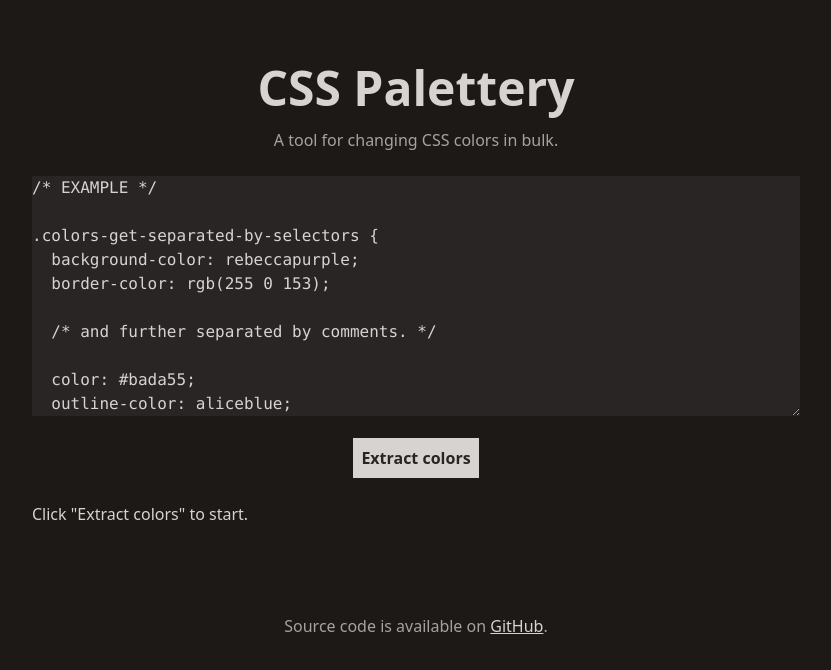
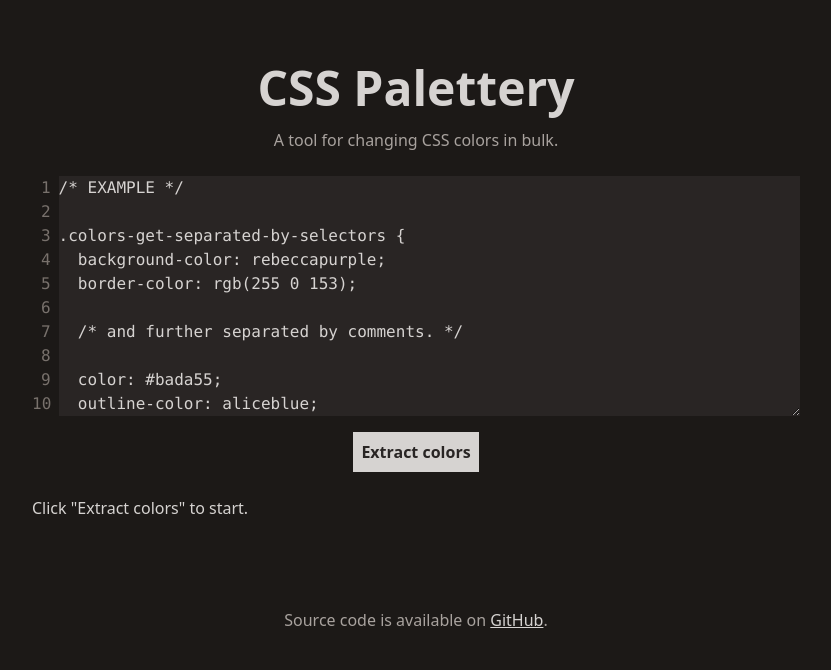
Before and after one commit to teatov/css-palettery, a Svelte app: page / in a window 1280 px wide. Shown: the top 670 px of the page, without its empty margins (224-1055 px from the left). Built offline with nearby package versions, Linux system fonts and the light colour scheme.

Commit message:
added line numbers to the textarea

```diff
--- a/src/App.svelte
+++ b/src/App.svelte
@@ -3,6 +3,7 @@
   import chroma from 'chroma-js';
   import exampleCss from './assets/example.css?raw';
   import Button from './lib/Button.svelte';
+  import Textarea from './lib/Textarea.svelte';
   import getColorMode from './lib/getColorMode';
 
   const CONVERTIBLE_COLOR_MODES: ColorMode[] = [
@@ -285,14 +286,13 @@
     <p class="text-stone-400">A tool for changing CSS colors in bulk.</p>
   </div>
   <div class="space-y-4">
-    <textarea
+    <Textarea
       name="source"
       id="source"
-      class="w-full bg-stone-800 font-mono placeholder-stone-500"
       placeholder="Paste CSS code here..."
-      rows="10"
+      rows={10}
       bind:value={source}
-    ></textarea>
+    ></Textarea>
     <div class="text-center">
       <Button onclick={parseCss}>Extract colors</Button>
     </div>
@@ -445,13 +445,8 @@
             >{copied ? 'Copied!' : 'Copy to clipboard'}</Button
           >
         </div>
-        <textarea
-          name="output"
-          id="output"
-          class="w-full bg-stone-800 font-mono placeholder-stone-500"
-          rows="10"
-          bind:value={output}
-        ></textarea>
+        <Textarea name="output" id="output" rows={10} bind:value={output}
+        ></Textarea>
       {/if}
     </div>
   {/if}
--- /dev/null
+++ b/src/lib/Textarea.svelte
@@ -0,0 +1,41 @@
+<script lang="ts">
+  import type { HTMLTextareaAttributes } from 'svelte/elements';
+
+  let { value = $bindable(), ...props }: HTMLTextareaAttributes = $props();
+
+  let textarea: HTMLTextAreaElement;
+  let lineNumbersDiv: HTMLDivElement;
+
+  $effect(() => {
+    const ro = new ResizeObserver(() => {
+      const rect = textarea.getBoundingClientRect();
+      lineNumbersDiv.style.height = `${rect.height}px`;
+      displayLineNumbers();
+    });
+    ro.observe(textarea);
+  });
+
+  const displayLineNumbers = () => {
+    lineNumbersDiv.innerHTML = Array.from(
+      {
+        length: textarea.value.split('\n').length,
+      },
+      (_, i) => `<div>${i + 1}</div>`
+    ).join('');
+  };
+</script>
+
+<div class="flex w-full font-mono gap-2">
+  <div
+    bind:this={lineNumbersDiv}
+    class="text-right overflow-hidden text-stone-500"
+  ></div>
+  <textarea
+    bind:this={textarea}
+    bind:value
+    oninput={displayLineNumbers}
+    onscroll={() => (lineNumbersDiv.scrollTop = textarea.scrollTop)}
+    {...props}
+    class="bg-stone-800 placeholder-stone-500 w-full whitespace-nowrap"
+  ></textarea>
+</div>
```
